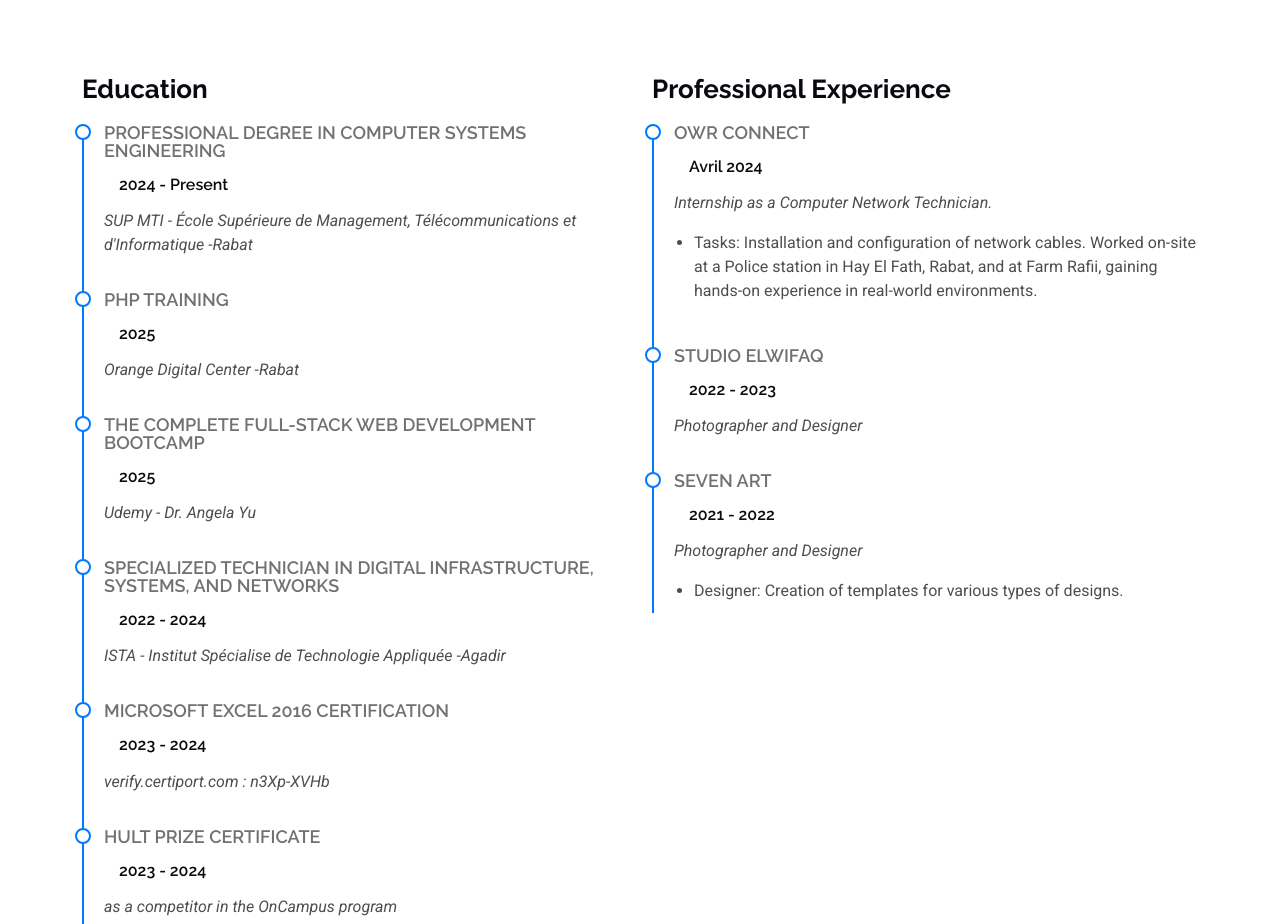
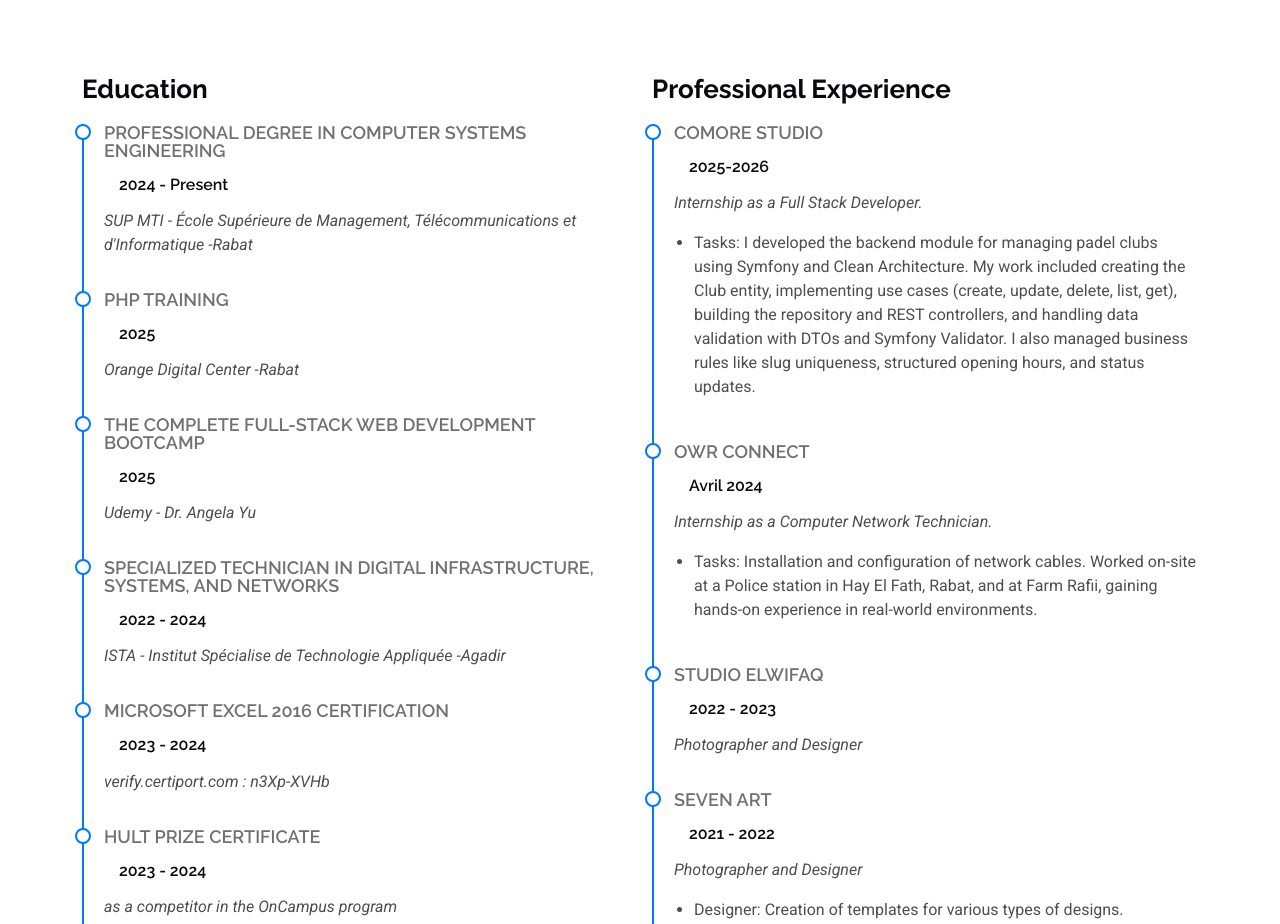
Before and after one commit to callmezaroual/MyPortofolio-Zaroual, a plain HTML site: page index.html in a window 1280 px wide. Shown: the part 1940-2864 px from the top of the page. Drawn offline with Linux system fonts and the light colour scheme.

Commit message:
index.html

```diff
--- a/index.html
+++ b/index.html
@@ -259,6 +259,14 @@
           <div class="col-lg-6" data-aos="fade-up" data-aos-delay="200">
             <h3 class="resume-title">Professional Experience</h3>
             <div class="resume-item">
+              <h4>COMORE STUDIO</h4>
+              <h5>2025-2026</h5>
+              <p><em> Internship as a Full Stack Developer. </em></p>
+              <ul>
+                <li>Tasks: I developed the backend module for managing padel clubs using Symfony and Clean Architecture. My work included creating the Club entity, implementing use cases (create, update, delete, list, get), building the repository and REST controllers, and handling data validation with DTOs and Symfony Validator. I also managed business rules like slug uniqueness, structured opening hours, and status updates.</li>
+              </ul>
+            </div>
+            <div class="resume-item">
               <h4>OWR CONNECT</h4>
               <h5>Avril 2024</h5>
               <p><em> Internship as a Computer Network Technician. </em></p>
```
